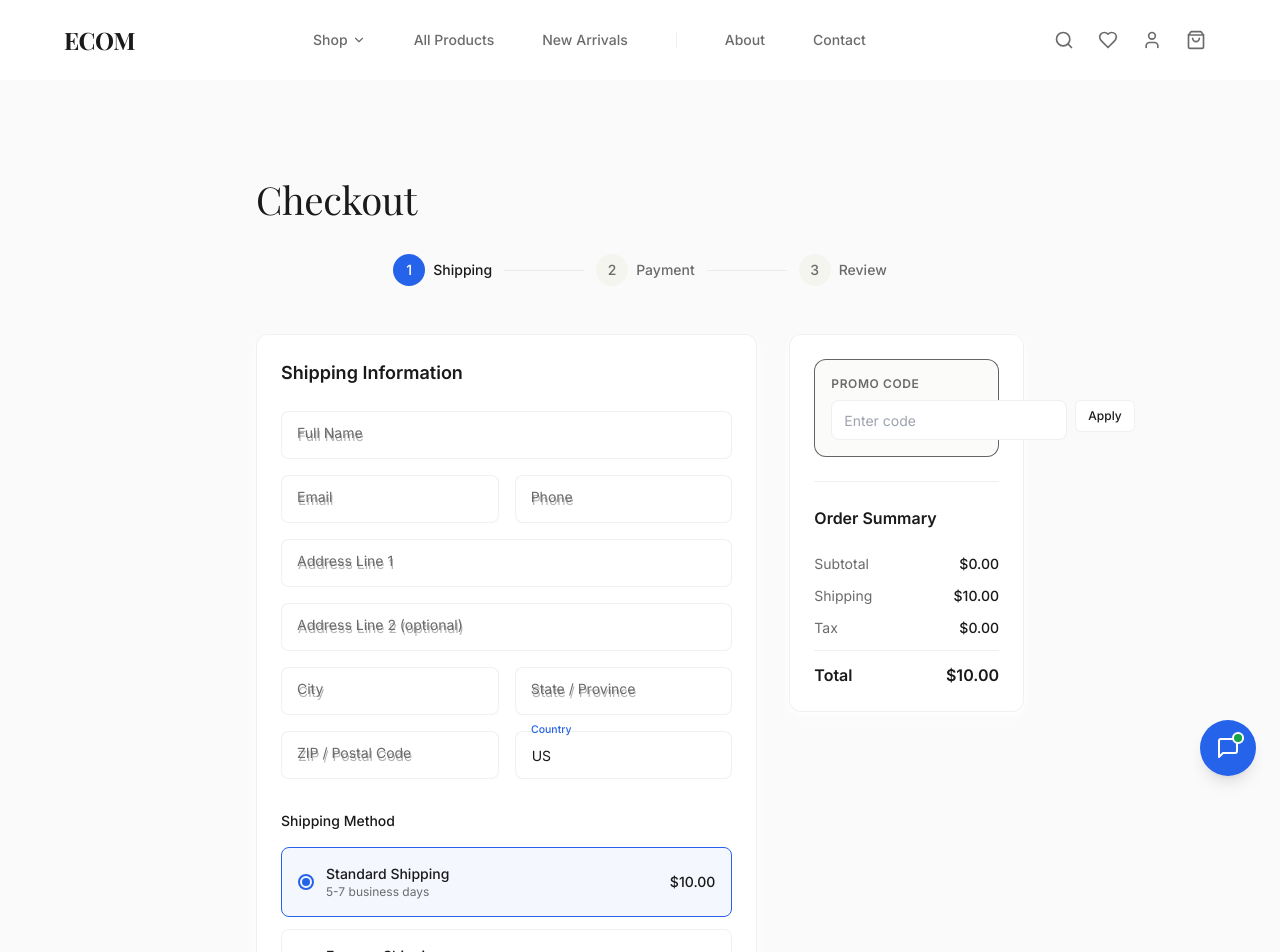
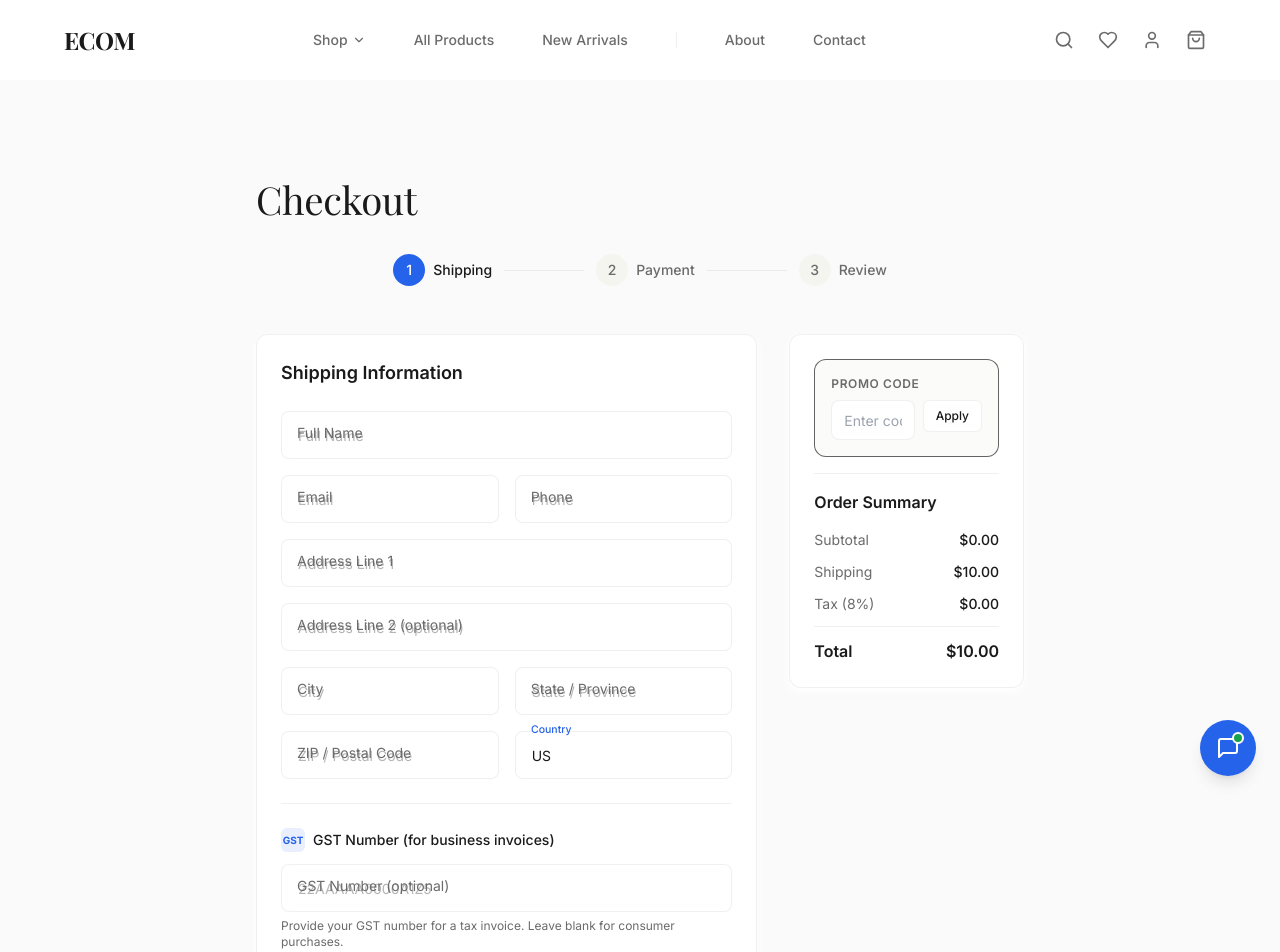
Before and after one commit to adarsh22-dev/Ecommerce_Website, a Next.js app: page /checkout in a window 1280 px wide. Shown: the top 952 px of the page. Built offline with nearby package versions, Linux system fonts and the light colour scheme; a web font is replaced by a local one.

Commit message:
feat: GST system with rate from site settings, CGST/SGST breakdown, GST number input

```diff
--- a/src/app/(storefront)/checkout/page.tsx
+++ b/src/app/(storefront)/checkout/page.tsx
@@ -42,12 +42,27 @@ export default function CheckoutPage() {
   const [couponMessage, setCouponMessage] = useState("");
   const [processing, setProcessing] = useState(false);
   const [crossSellProducts, setCrossSellProducts] = useState<ProductWithDetails[]>([]);
+  const [gstNumber, setGstNumber] = useState("");
+  const [taxRate, setTaxRate] = useState(8);
+  const [taxInclusive, setTaxInclusive] = useState(false);
   const { items, subtotal, clearCart } = useCart();
   const { user, profile } = useAuth();
   const router = useRouter();
   const shippingCost = shippingMethod === "express" ? 15 : subtotal > 100 ? 0 : 10;
-  const tax = subtotal * 0.08;
+  const tax = taxInclusive ? 0 : subtotal * (taxRate / 100);
+  const halfTax = tax / 2;
   const total = subtotal + shippingCost + tax - couponDiscount;
+
+  useEffect(() => {
+    (async () => {
+      try {
+        const { getSiteSettings } = await import("@/lib/services/products");
+        const settings = await getSiteSettings();
+        setTaxRate(settings.tax_rate || 8);
+        setTaxInclusive(settings.tax_inclusive || false);
+      } catch { /* silent */ }
+    })();
+  }, []);
 
   useEffect(() => {
     (async () => {
@@ -129,6 +144,7 @@ export default function CheckoutPage() {
           tax_amount: tax,
           total,
           coupon_code: couponCode || null,
+          gst_number: gstNumber || null,
           payment_status: "pending",
           fulfillment_status: "pending",
         })
@@ -346,6 +362,25 @@ export default function CheckoutPage() {
                     <Input label="Country" value={shipping.country} onChange={(e) => setShipping({ ...shipping, country: e.target.value })} />
                   </div>
 
+                  {/* GST Number */}
+                  <div className="mt-6 pt-6 border-t border-border">
+                    <div className="flex items-center gap-2 mb-3">
+                      <div className="h-6 w-6 rounded bg-primary/10 flex items-center justify-center">
+                        <span className="text-[10px] font-bold text-primary">GST</span>
+                      </div>
+                      <span className="text-sm font-medium text-foreground">GST Number (for business invoices)</span>
+                    </div>
+                    <Input
+                      label="GST Number (optional)"
+                      placeholder="22AAAAA0000A1Z5"
+                      value={gstNumber}
+                      onChange={(e) => setGstNumber(e.target.value.toUpperCase())}
+                    />
+                    <p className="text-xs text-foreground-secondary mt-1.5">
+                      Provide your GST number for a tax invoice. Leave blank for consumer purchases.
+                    </p>
+                  </div>
+
                   <h3 className="text-sm font-medium mt-8 mb-4">Shipping Method</h3>
                   <div className="space-y-3">
                     {[
@@ -473,22 +508,22 @@ export default function CheckoutPage() {
           </div>
 
           {/* Order Summary Sidebar */}
-          <div className="lg:col-span-1">
-            <div className="card p-6 sticky top-24 space-y-6">
+          <div className="lg:col-span-1 min-w-0">
+            <div className="card p-4 sm:p-6 sticky top-24 space-y-4 overflow-hidden">
               {/* Coupon */}
-              <div className="bg-muted/40 rounded-xl p-4 border border-border/60">
+              <div className="bg-muted/40 rounded-xl p-3 sm:p-4 border border-border/60">
                 <label className="text-xs font-semibold text-foreground-secondary uppercase tracking-wider mb-2 block">
                   Promo Code
                 </label>
-                <div className="flex gap-2">
+                <div className="flex flex-col sm:flex-row gap-2">
                   <input
                     type="text"
                     value={couponCode}
                     onChange={(e) => setCouponCode(e.target.value.toUpperCase())}
                     placeholder="Enter code"
-                    className="flex-1 h-10 px-3 border border-border rounded-lg text-sm bg-white focus:outline-none focus:border-primary focus:ring-2 focus:ring-primary/20"
+                    className="w-full h-10 px-3 border border-border rounded-lg text-sm bg-white focus:outline-none focus:border-primary focus:ring-2 focus:ring-primary/20"
                   />
-                  <Button variant="secondary" size="sm" onClick={handleApplyCoupon} className="shrink-0">
+                  <Button variant="secondary" size="sm" onClick={handleApplyCoupon} className="w-full sm:w-auto sm:shrink-0">
                     Apply
                   </Button>
                 </div>
@@ -518,9 +553,21 @@ export default function CheckoutPage() {
                   <span className="font-medium">{shippingCost === 0 ? "Free" : formatCurrency(shippingCost)}</span>
                 </div>
                 <div className="flex justify-between">
-                  <span className="text-foreground-secondary">Tax</span>
+                  <span className="text-foreground-secondary">Tax ({taxRate}%)</span>
                   <span className="font-medium">{formatCurrency(tax)}</span>
                 </div>
+                {tax > 0 && (
+                  <div className="flex justify-between text-xs text-foreground-secondary pl-4">
+                    <span>CGST ({taxRate / 2}%)</span>
+                    <span>{formatCurrency(halfTax)}</span>
+                  </div>
+                )}
+                {tax > 0 && (
+                  <div className="flex justify-between text-xs text-foreground-secondary pl-4">
+                    <span>SGST ({taxRate / 2}%)</span>
+                    <span>{formatCurrency(halfTax)}</span>
+                  </div>
+                )}
                 <hr className="border-border" />
                 <div className="flex justify-between text-base font-semibold">
                   <span>Total</span>
```
